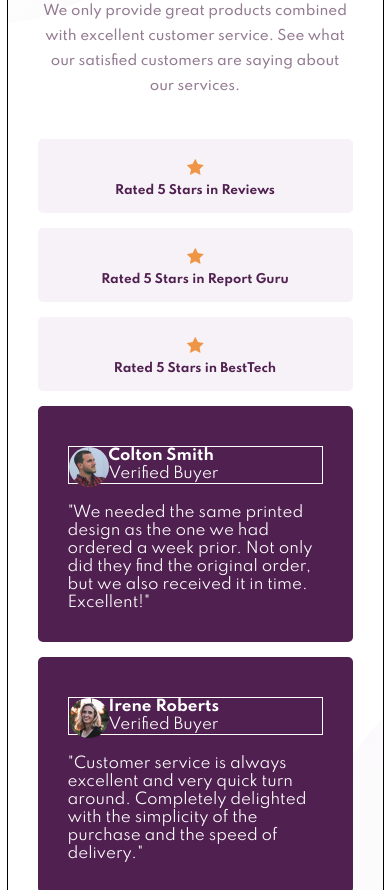
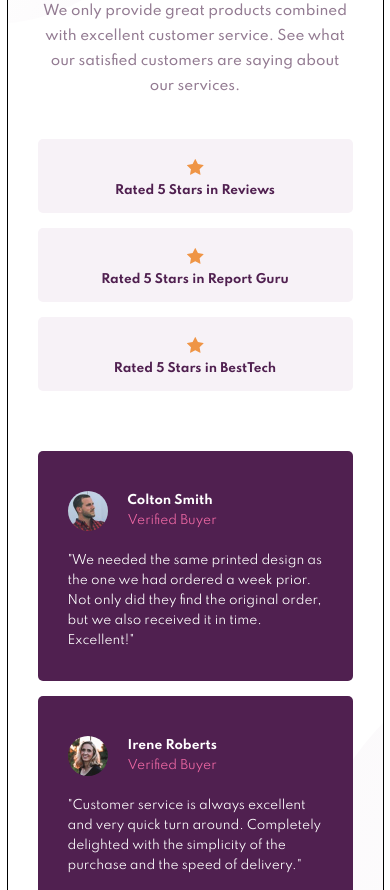
Before and after one commit to DawidMTX/social-proof-section-master, a plain HTML site: page index.html in a window 390 px wide. Shown: the part 210-1100 px from the top of the page. Drawn offline with Linux system fonts and the light colour scheme.

Commit message:
end first etap for mobile

```diff
--- a/index.html
+++ b/index.html
@@ -59,10 +59,10 @@
           <div clsss="opinion-box__colton">
               <div class="avatar">
                 <img src="/images/image-colton.jpg">
-                  <p>
+                  <div class="avatar__text">
                     <div class="avatar__color">Colton Smith </div>
-                    Verified Buyer
-                  </p>
+                    <div class="avatar__buyer-color">Verified Buyer</div>
+                  </div>
               </div>
             <p>
                 "We needed the same printed design as the one we had ordered a week prior.
@@ -73,10 +73,10 @@
           <div clsss="opinion-box__irene">
             <div class="avatar">
               <img src="/images/image-irene.jpg">
-                <p>
+              <div class="avatar__text">
                   <div class="avatar__color">Irene Roberts </div>
-                  Verified Buyer
-                </p>
+                  <div class="avatar__buyer-color">Verified Buyer</div>
+                </div>
             </div>
           <p>
                 "Customer service is always excellent and very quick turn around. Completely
@@ -86,10 +86,10 @@
           <div clsss="opinion-box__anne">
             <div class="avatar">
               <img src="/images/image-anne.jpg">
-               <p>
+              <div class="avatar__text">
                 <div class="avatar__color">Anne Wallace</div>
-                  Verified Buyer
-               </p>
+                <div class="avatar__buyer-color">Verified Buyer</div>
+               </div>
             </div>
           <p>
                 "Put an order with this company and can only praise them for the very high
--- a/style.css
+++ b/style.css
@@ -56,7 +56,9 @@ body{
 .stars__icon1{
     padding: 5px;
 }
-
+.opinion-box{
+    margin-top: 60px;
+}
 .opinion-box > div{
     background-color: hsl(300, 43%, 22%);
     border-radius: 5px;
@@ -64,23 +66,34 @@ body{
     margin:15px 0;
     color:hsl(0, 0%, 100%);
     font-weight: 400;
+    font-size: 0.9em;
+}
+
+.opinion-box p{
+    line-height: 20px;
+    font-size: 0.9em;
 }
 .avatar{
     margin-bottom: 20px;
-    border: 1px solid white;
     margin-top: 10px;
-
-
+    height: 40px;
+    display: flex;
+    line-height: 20px;
 }
 .avatar img{
     border-radius: 50px;
     width:40px;
     align-self: center;
     float: left;
+    margin-right: 20px;
 }
-.avatar p{
-    margin: 0 auto;
+.avatar__text{
+    font-size: 0.9em;
 }
 .avatar__color{
     font-weight: 700;
 }
+.avatar__buyer-color{
+    color:hsl(333, 80%, 67%);
+
+}
```
Also changed, not shown: 1 other file.
